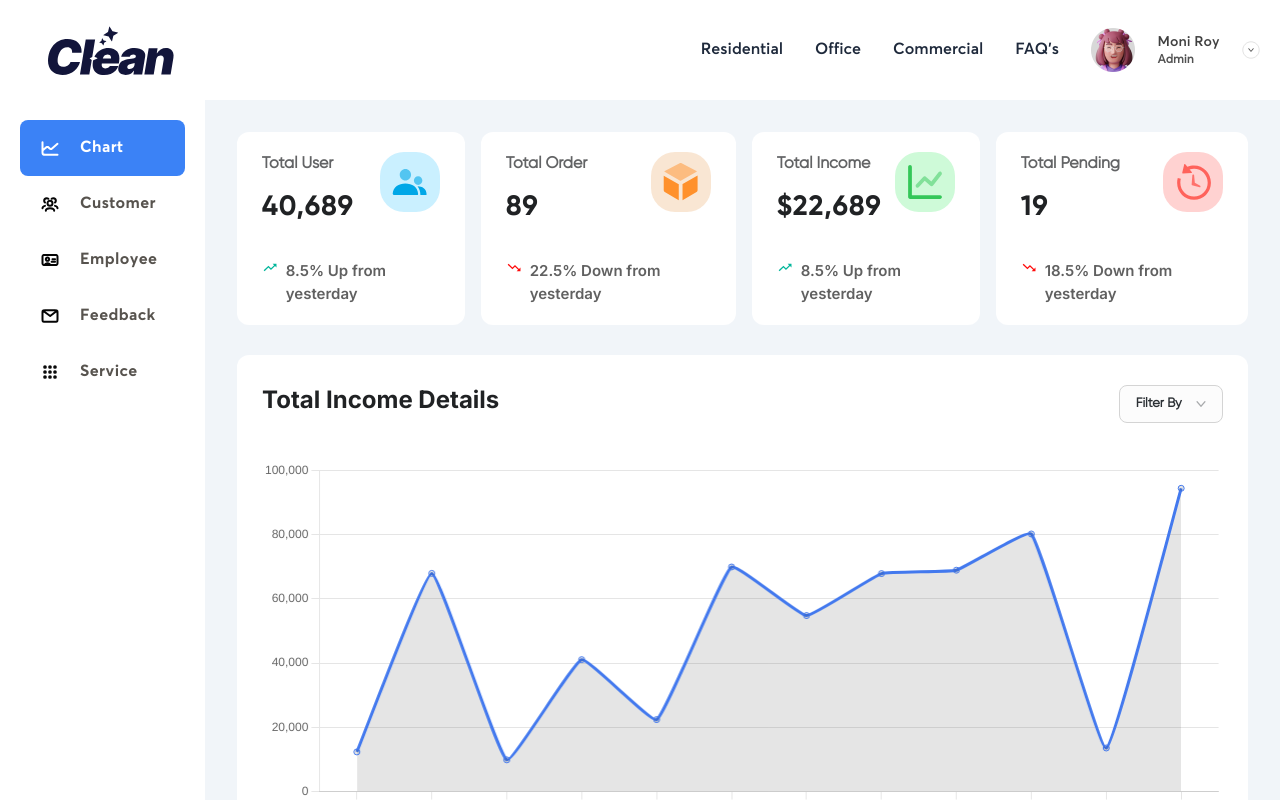
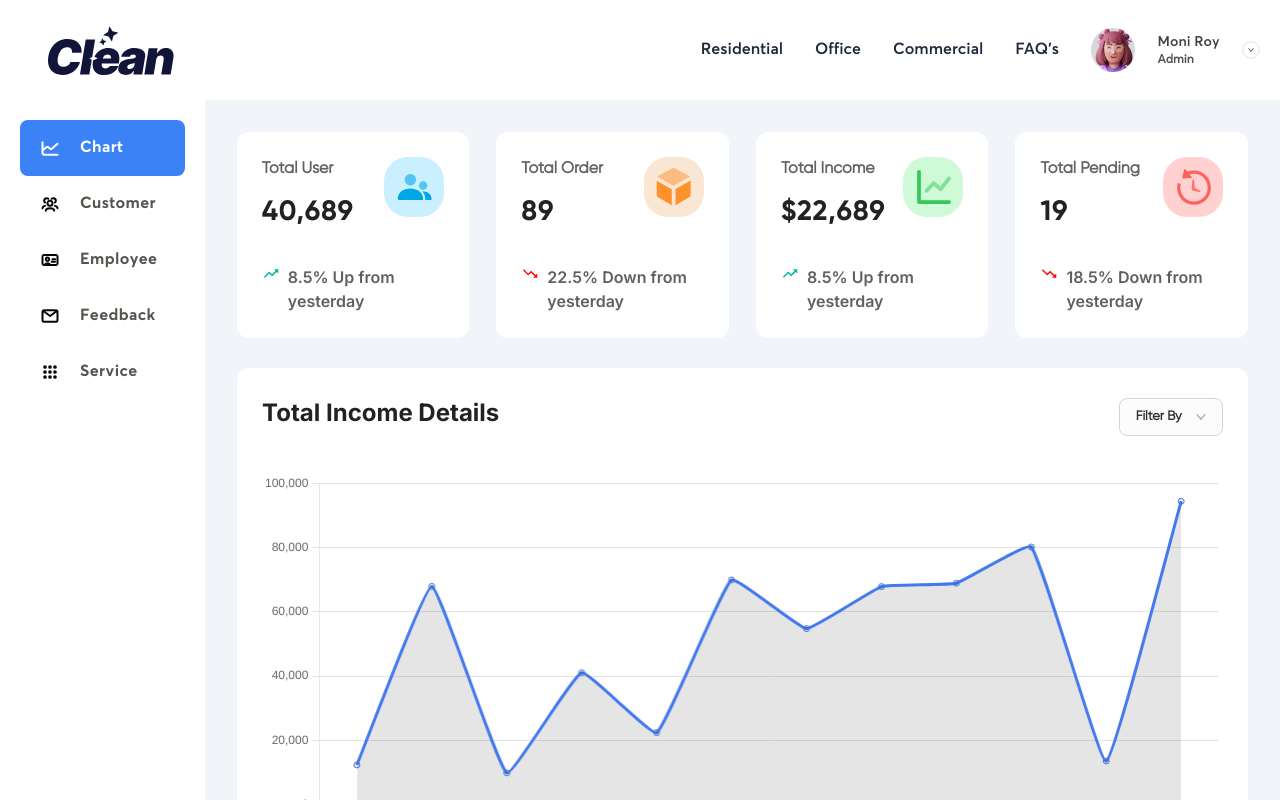
Before and after one commit to h0angpc/Clean, a Next.js app: page /dashboard/chart in a window 1280 px wide. Shown: the top 800 px of the page. Built offline with nearby package versions, Linux system fonts and the light colour scheme.

Commit message:
fix scale info-card after change layout scale

```diff
--- a/src/components/chart/InfoCard.tsx
+++ b/src/components/chart/InfoCard.tsx
@@ -17,10 +17,10 @@ export const InfoCard:React.FC<InfoCardProps> = ({titleInfo, dataInfo, urliconIn
     const urlTrend = trend === "up" ? "/images/Chart/up.svg" : "/images/Chart/down.svg";
     const textColorTrend = trend === "up" ? "text-[#00B69B]" : "text-[#B60000]";
   return (
-    <div className='flex flex-col justify-center items-center w-fit bg-white py-[20px] px-[25px] gap-[32px] rounded-xl'>
+    <div className='flex flex-col justify-center items-center w-[23%] bg-white py-[25px] px-[25px] gap-[32px] rounded-xl'>
         <div className='inline-flex w-full justify-between'>
             <div className='text-left'>
-                <div className='opacity-70 text-[#202224] text-base font-gilroy-regular text-[16px] font-bold mb-[10px]'>{titleInfo}</div>
+                <div className='opacity-70 text-[#202224] text-base font-gilroy-regular text-[17px] font-bold mb-[10px]'>{titleInfo}</div>
                 <div className='text-[#202224] text-[28px] font-normal font-gilroy-bold tracking-wide'>{dataInfo}</div>
             </div>
             <div className={`h-[60px] w-[60px] flex justify-center items-center ${bgIconColor} rounded-3xl`}>
@@ -28,8 +28,8 @@ export const InfoCard:React.FC<InfoCardProps> = ({titleInfo, dataInfo, urliconIn
             </div>
         </div>
         <div className='flex flex-row w-full items-start'>
-            <Image src={`${urlTrend}`} alt='down' width={24} height={24} className='pr-[8px]'/>
-            <p className='text-[#606060] text-[15px] not-italic font-[600] leading-normal'><span className={`${textColorTrend}}`}>{percentageChangeInfo}</span> {changeInfo}</p>
+            <Image src={`${urlTrend}`} alt='down' width={26} height={26} className='pr-[8px]'/>
+            <p className='text-[#606060] text-[16px] not-italic font-[600] leading-normal'><span className={`${textColorTrend}}`}>{percentageChangeInfo}</span> {changeInfo}</p>
         </div>
     </div>
   )
```
